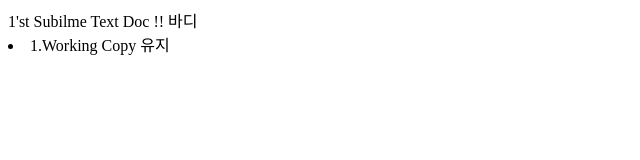
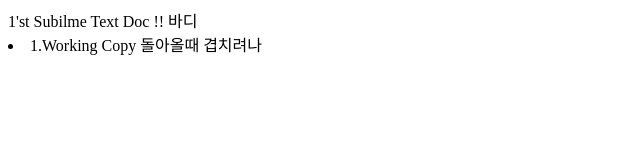
Before and after one commit to coolbuc123/newGit, a plain HTML site: page index.html in a window 1280 px wide. Shown: the whole page, without its empty margins (0-640 px from the left). Drawn offline with Linux system fonts and the light colour scheme.

Commit message:
돌아올때 겹치려나

```diff
--- a/index.html
+++ b/index.html
@@ -5,6 +5,6 @@
 <body>
 
 	바디
-	<li> 1.Working Copy 유지
+	<li> 1.Working Copy  돌아올때 겹치려나
 
 </body>
```
